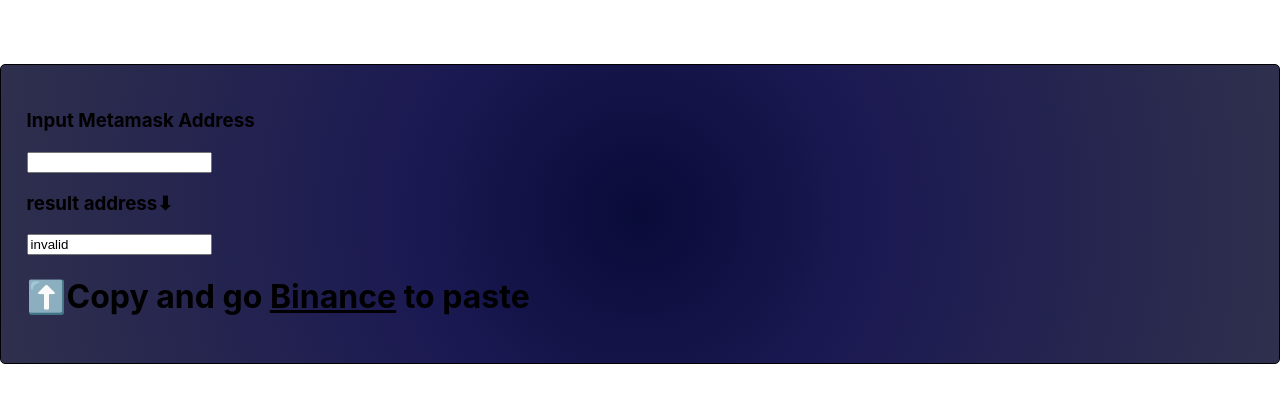
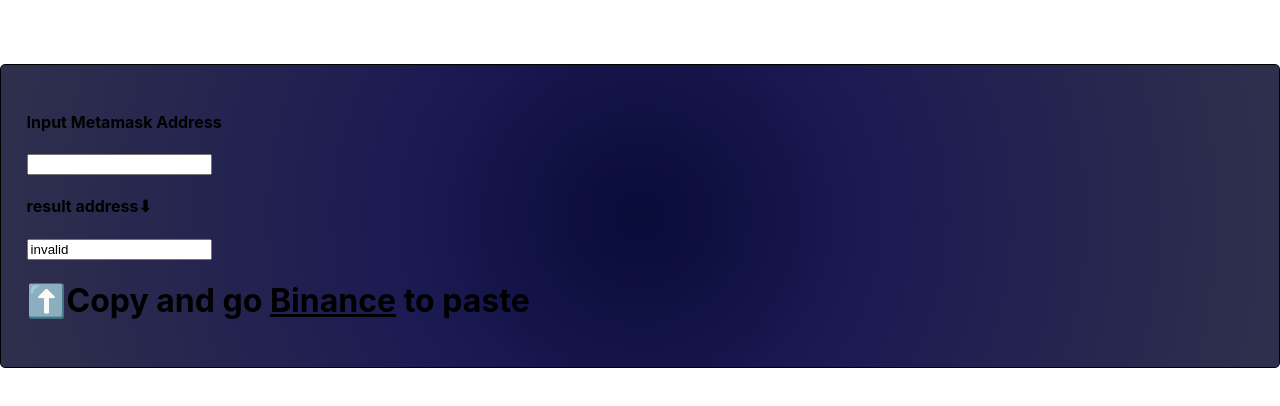
Before and after one commit to plticmd/Go-Binance, a Next.js app: page /address-converter in a window 1280 px wide. Shown: the top 406 px of the page. Built offline with nearby package versions, Linux system fonts and the light colour scheme; what @web3-react/core would draw is missing.

Commit message:
Update address-converter.tsx

```diff
--- a/pages/address-converter.tsx
+++ b/pages/address-converter.tsx
@@ -39,7 +39,7 @@
       <header className="App-header">
 
 
-        <h3>Input Metamask Address</h3>
+        <h4>Input Metamask Address</h4>
         <input
           type="text"
           value={addressInput}
@@ -47,7 +47,7 @@
         ></input>
 
 
-        <h3>result address⬇︎</h3>
+        <h4>result address⬇︎</h4>
         <input
           type="text"
           value={resultAddress}
```
